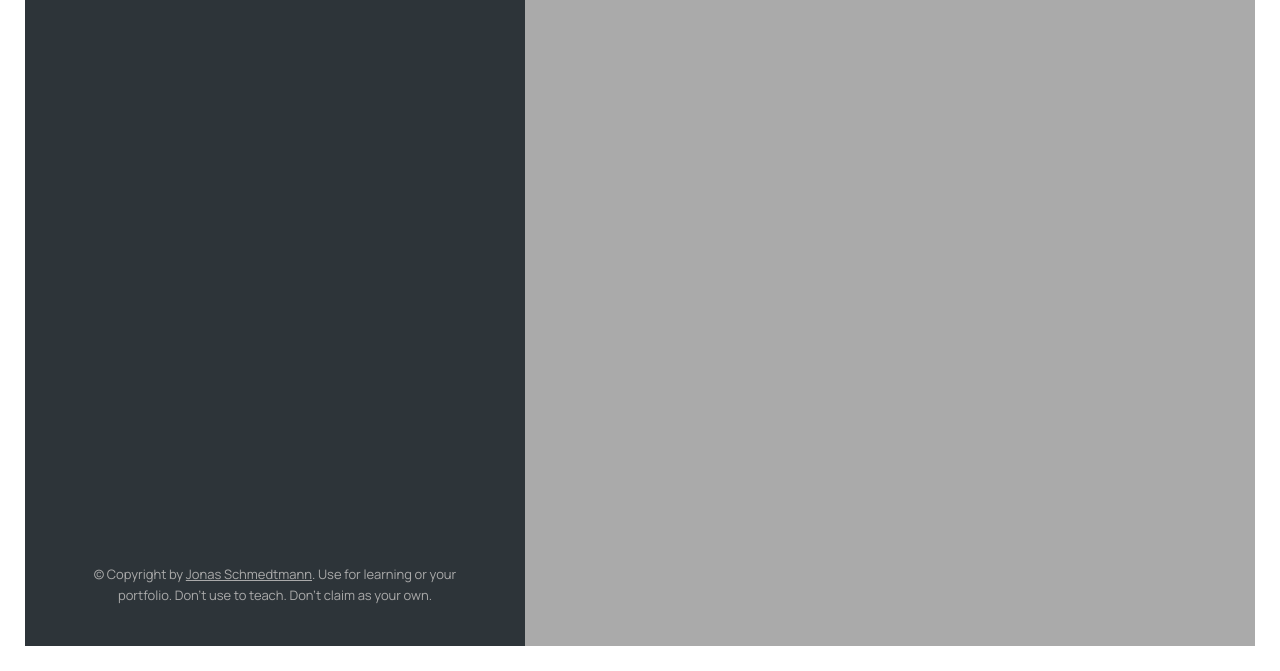
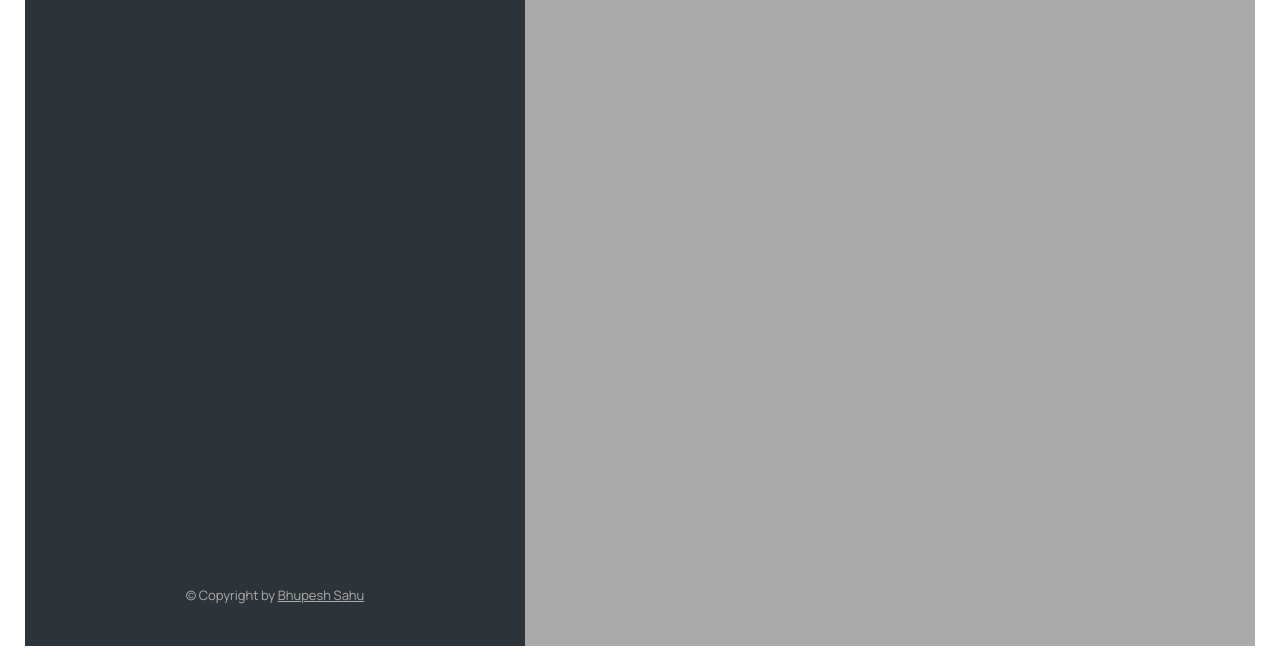
Before and after one commit to Bhupesh-sahu-3/mapty-app, a plain HTML site: page index.html in a window 1280 px wide. Shown: the part 129-800 px from the top of the page. Drawn offline with Linux system fonts and the light colour scheme.

Commit message:
changes in index.html

```diff
--- a/index.html
+++ b/index.html
@@ -111,10 +111,9 @@
         <a
           class="twitter-link"
           target="_blank"
-          href="https://twitter.com/jonasschmedtman"
-          >Jonas Schmedtmann</a
-        >. Use for learning or your portfolio. Don't use to teach. Don't claim
-        as your own.
+          href="https://github.com/Bhupesh-sahu-3/mapty-app"
+          >Bhupesh Sahu</a
+        >
       </p>
     </div>
 
```
